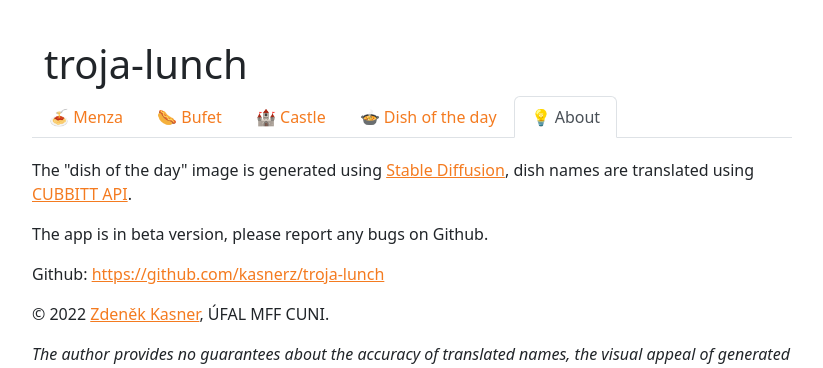
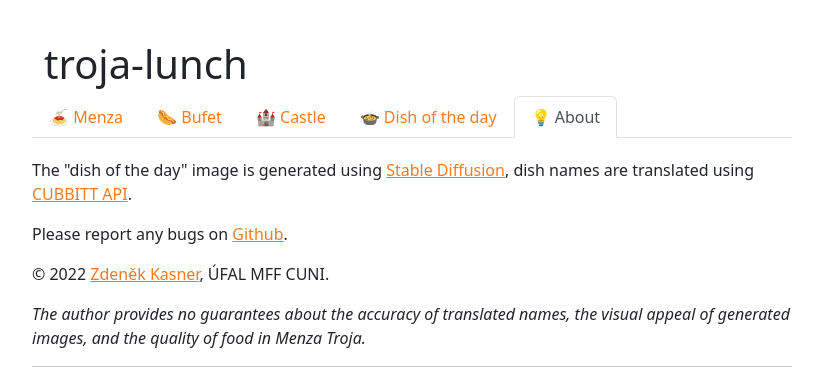
Before and after one commit to kasnerz/troja-lunch, a Python web app: template src/templates/index.html in a window 1280 px wide, after a click on "💡 About". Shown: the top 368 px of the page, without its empty margins (228-1051 px from the left). Run offline with Jinja, Linux system fonts and the light colour scheme; the template is opened without the code that fills it, so the values that code supplies are empty.

Commit message:
Remove the note about beta version

```diff
--- a/src/templates/index.html
+++ b/src/templates/index.html
@@ -81,9 +81,8 @@
       <div id="about-pane" class="tab-pane fade" role="tabpanel" tabindex="0">
         <div class="infobox">
         <p>The "dish of the day" image is generated using <a href="https://github.com/CompVis/stable-diffusion">Stable Diffusion</a>, dish names are translated using <a href="https://lindat.mff.cuni.cz/services/translation/docs">CUBBITT API</a>.</p>
-        <p>The app is in beta version, please report any bugs on Github.</p>
+        <p>Please report any bugs on <a href="https://github.com/kasnerz/troja-lunch">Github</a>.</p>
           <!-- <p>If some data is outdated or missing, you can try to use this link for a <a href="{{ url_for('test_force_reload') }}">force reload</a> (note that it may take a while).</p> -->
-        <p>Github: <a href="https://github.com/kasnerz/troja-lunch">https://github.com/kasnerz/troja-lunch</a></p>
         <p>
           © 2022 <a href="https://ufal.mff.cuni.cz/zdenek-kasner/">Zdeněk Kasner</a>, ÚFAL MFF CUNI.
         </p>
```
